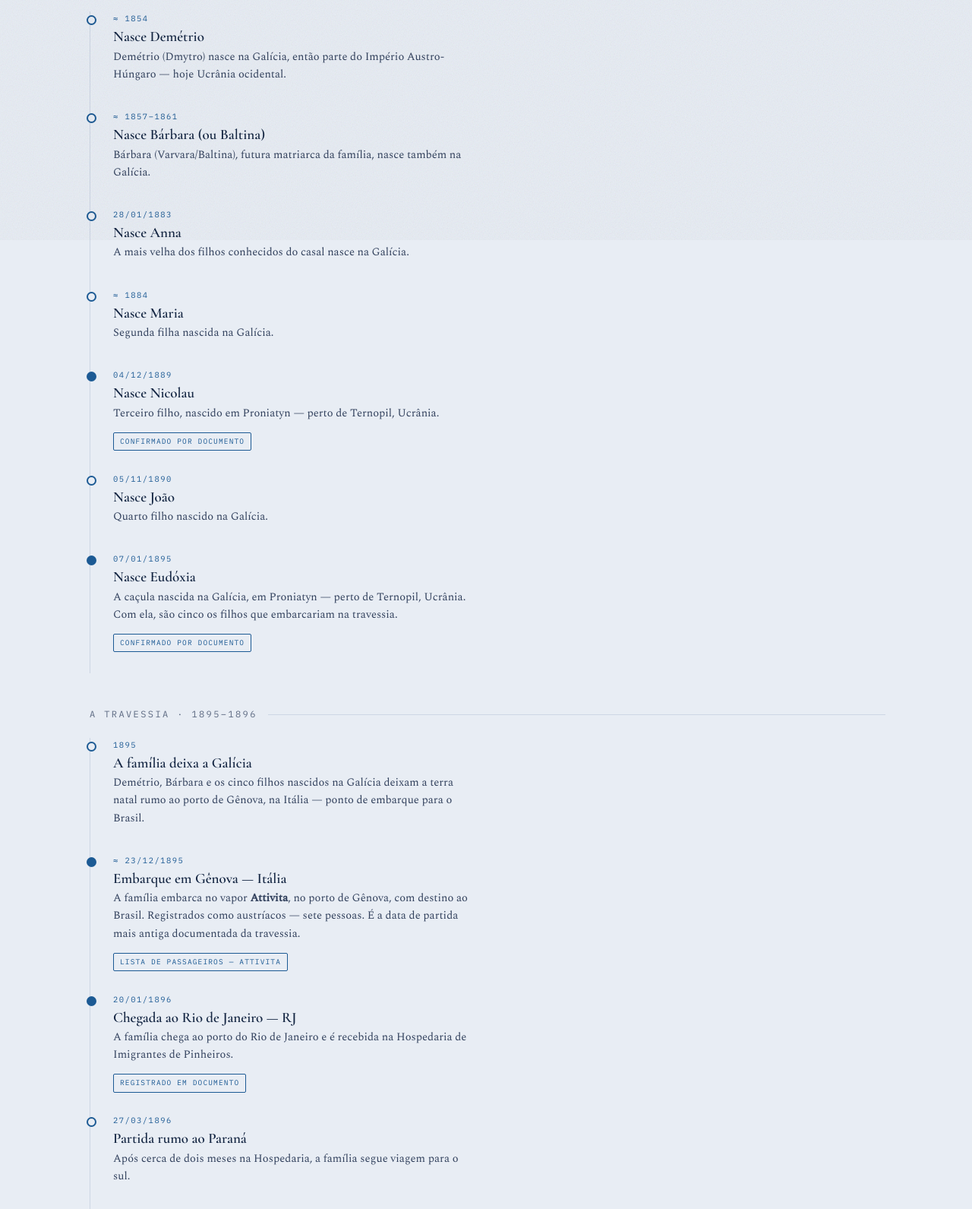
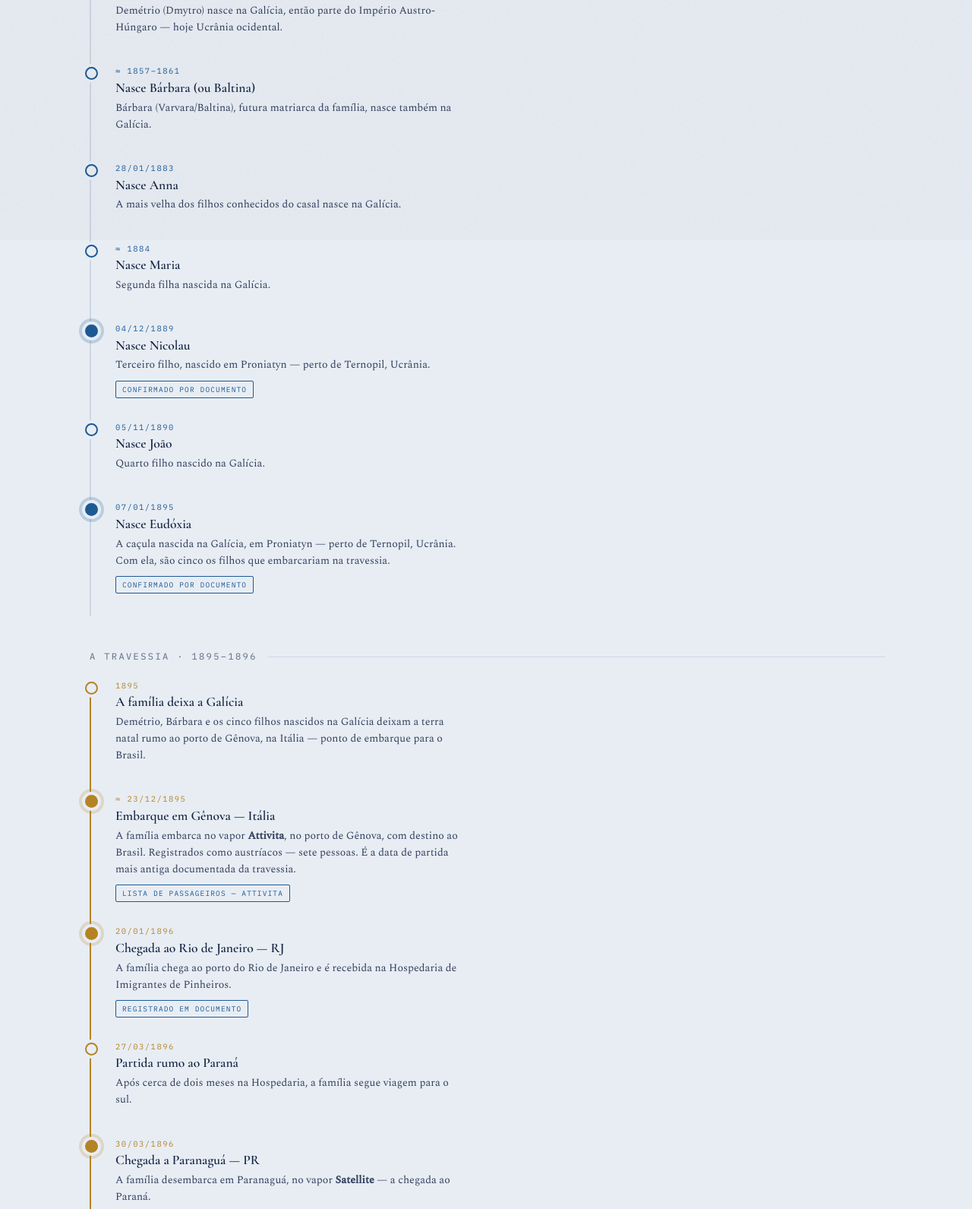
Before and after one commit to MiguelKotowey/origem-kotowey, a plain HTML site: page historia.html in a window 1280 px wide. Shown: the part 484-2075 px from the top of the page at 76% size. Drawn offline with nearby package versions, Linux system fonts and the light colour scheme.

Commit message:
Reduz fonte e redesenha timeline da página História (vertical)
Corpo de texto e introdução reduzidos (18px->15px). Timeline com
marcadores maiores e halo nas entradas confirmadas por documento,
trecho da travessia atlântica (saída da Galícia a Araucária) em
dourado, e revelação suave ao rolar a página (reaproveita observer já
existente). Testada variante horizontal e descartada por risco de UX
ruim no celular.

Co-Authored-By: Claude Sonnet 5 <noreply@anthropic.com>
Claude-Session: https://claude.ai/code/session_013bjLb1vYTLeNicNb8XdXQu

```diff
--- a/app.js
+++ b/app.js
@@ -8,6 +8,7 @@
   // deploy (Cloudflare) refletiu a mudança.
   var TIPOS = { achado: "Achado", documento: "Documento", imagem: "Imagem", conteudo: "Conteúdo", tecnico: "Técnico" };
   var ATUALIZACOES = [
+    { data: "13/11/2026 11:29", tipo: "tecnico", desc: "Página História: fonte reduzida, e timeline redesenhada (marcadores com halo, trecho da travessia atlântica em dourado, revelação suave ao rolar)." },
     { data: "13/11/2026 10:28", tipo: "tecnico", desc: "Rodapé passa a mostrar a data/hora da última atualização, com link para este histórico." },
     { data: "13/11/2026", tipo: "conteudo", desc: "Corrigidas as datas de nascimento de Nicolau (04/12/1889) e Evdóxia (07/01/1895) — confirmadas por ofício do Arquivo Estadual de Ternopil (ДАТО)." },
   ];
--- a/historia.html
+++ b/historia.html
@@ -22,44 +22,44 @@
 
       <div class="gen-label">Origem na Galícia (local provável)</div>
 
-      <div class="tl-item">
+      <div class="tl-item" data-reveal>
         <div class="tl-date">≈ 1854</div>
         <h3>Nasce Demétrio</h3>
         <p>Demétrio (Dmytro) nasce na Galícia, então parte do Império Austro-Húngaro — hoje Ucrânia ocidental.</p>
       </div>
 
-      <div class="tl-item">
+      <div class="tl-item" data-reveal>
         <div class="tl-date">≈ 1857–1861</div>
         <h3>Nasce Bárbara (ou Baltina)</h3>
         <p>Bárbara (Varvara/Baltina), futura matriarca da família, nasce também na Galícia.</p>
       </div>
 
-      <div class="tl-item">
+      <div class="tl-item" data-reveal>
         <div class="tl-date">28/01/1883</div>
         <h3>Nasce Anna</h3>
         <p>A mais velha dos filhos conhecidos do casal nasce na Galícia.</p>
       </div>
 
-      <div class="tl-item">
+      <div class="tl-item" data-reveal>
         <div class="tl-date">≈ 1884</div>
         <h3>Nasce Maria</h3>
         <p>Segunda filha nascida na Galícia.</p>
       </div>
 
-      <div class="tl-item doc">
+      <div class="tl-item doc" data-reveal>
         <div class="tl-date">04/12/1889</div>
         <h3>Nasce Nicolau</h3>
         <p>Terceiro filho, nascido em Proniatyn — perto de Ternopil, Ucrânia.</p>
         <span class="tag doc">Confirmado por documento</span>
       </div>
 
-      <div class="tl-item">
+      <div class="tl-item" data-reveal>
         <div class="tl-date">05/11/1890</div>
         <h3>Nasce João</h3>
         <p>Quarto filho nascido na Galícia.</p>
       </div>
 
-      <div class="tl-item doc">
+      <div class="tl-item doc" data-reveal>
         <div class="tl-date">07/01/1895</div>
         <h3>Nasce Eudóxia</h3>
         <p>A caçula nascida na Galícia, em Proniatyn — perto de Ternopil, Ucrânia. Com ela, são cinco os filhos que embarcariam na travessia.</p>
@@ -68,40 +68,40 @@
 
       <div class="gen-label">A travessia · 1895–1896</div>
 
-      <div class="tl-item">
+      <div class="tl-item travessia" data-reveal>
         <div class="tl-date">1895</div>
         <h3>A família deixa a Galícia</h3>
         <p>Demétrio, Bárbara e os cinco filhos nascidos na Galícia deixam a terra natal rumo ao porto de Gênova, na Itália — ponto de embarque para o Brasil.</p>
       </div>
 
-      <div class="tl-item doc">
+      <div class="tl-item doc travessia" data-reveal>
         <div class="tl-date">≈ 23/12/1895</div>
         <h3>Embarque em Gênova — Itália</h3>
         <p>A família embarca no vapor <b>Attivita</b>, no porto de Gênova, com destino ao Brasil. Registrados como austríacos — sete pessoas. É a data de partida mais antiga documentada da travessia.</p>
         <span class="tag doc">Lista de passageiros — Attivita</span>
       </div>
 
-      <div class="tl-item doc">
+      <div class="tl-item doc travessia" data-reveal>
         <div class="tl-date">20/01/1896</div>
         <h3>Chegada ao Rio de Janeiro — RJ</h3>
         <p>A família chega ao porto do Rio de Janeiro e é recebida na Hospedaria de Imigrantes de Pinheiros.</p>
         <span class="tag doc">Registrado em documento</span>
       </div>
 
-      <div class="tl-item">
+      <div class="tl-item travessia" data-reveal>
         <div class="tl-date">27/03/1896</div>
         <h3>Partida rumo ao Paraná</h3>
         <p>Após cerca de dois meses na Hospedaria, a família segue viagem para o sul.</p>
       </div>
 
-      <div class="tl-item doc">
+      <div class="tl-item doc travessia" data-reveal>
         <div class="tl-date">30/03/1896</div>
         <h3>Chegada a Paranaguá — PR</h3>
         <p>A família desembarca em Paranaguá, no vapor <b>Satellite</b> — a chegada ao Paraná.</p>
         <span class="tag doc">Registrado em documento</span>
       </div>
 
-      <div class="tl-item">
+      <div class="tl-item travessia" data-reveal>
         <div class="tl-date">Abril de 1896</div>
         <h3>Estabelecimento em Araucária — PR</h3>
         <p>A família se instala na <b>Colônia Francisco Torres</b>, região de Araucária, no Paraná — onde a comunidade ucraniana se firmaria.</p>
@@ -109,25 +109,25 @@
 
       <div class="gen-label">No Paraná</div>
 
-      <div class="tl-item">
+      <div class="tl-item" data-reveal>
         <div class="tl-date">20/02/1898</div>
         <h3>Nasce Sophia</h3>
         <p>Primeira filha nascida já no Brasil.</p>
       </div>
 
-      <div class="tl-item">
+      <div class="tl-item" data-reveal>
         <div class="tl-date">≈ 1900</div>
         <h3>Nasce Demétrio (filho)</h3>
         <p>O sétimo filho, também nascido no Brasil. A geração dos fundadores está completa.</p>
       </div>
 
-      <div class="tl-item">
+      <div class="tl-item" data-reveal>
         <div class="tl-date">≈ 1904</div>
         <h3>Falece Demétrio, o patriarca</h3>
         <p>Demétrio falece por volta de 1904. O local de sepultamento ainda não foi localizado.</p>
       </div>
 
-      <div class="tl-item doc">
+      <div class="tl-item doc" data-reveal>
         <div class="tl-date">09/07/1927</div>
         <h3>Falece Bárbara, a matriarca</h3>
         <p>Bárbara falece em Campo Largo — PR, com cerca de 70 anos. É sepultada em Araucária — PR, no Cemitério da Igreja Assunção de Nossa Senhora, com a lápide inscrita em ucraniano: <b>ВАРВАРА КОТОВИЙ</b>.</p>
@@ -137,31 +137,31 @@
         </div>
       </div>
 
-      <div class="tl-item">
+      <div class="tl-item" data-reveal>
         <div class="tl-date">26/09/1957</div>
         <h3>Falece Nicolau</h3>
         <p>Terceiro filho do casal fundador.</p>
       </div>
 
-      <div class="tl-item">
+      <div class="tl-item" data-reveal>
         <div class="tl-date">1967</div>
         <h3>Falece João</h3>
         <p>Quarto filho do casal fundador.</p>
       </div>
 
-      <div class="tl-item">
+      <div class="tl-item" data-reveal>
         <div class="tl-date">03/04/1980</div>
         <h3>Falece Anna</h3>
         <p>A mais velha dos filhos, aos 97 anos.</p>
       </div>
 
-      <div class="tl-item">
+      <div class="tl-item" data-reveal>
         <div class="tl-date">28/04/1985</div>
         <h3>Falece Eudóxia</h3>
         <p>Falece em Curitiba — PR, aos 91 anos.</p>
       </div>
 
-      <div class="tl-item">
+      <div class="tl-item" data-reveal>
         <div class="tl-date">04/08/1990</div>
         <h3>Falece Demétrio (filho)</h3>
         <p>O último dos sete filhos do casal fundador.</p>
--- a/style.css
+++ b/style.css
@@ -56,8 +56,8 @@ body {
   background: var(--bg);
   color: var(--ink);
   font-family: var(--serif);
-  font-size: 18px;
-  line-height: 1.72;
+  font-size: 15px;
+  line-height: 1.58;
   -webkit-font-smoothing: antialiased;
   text-rendering: optimizeLegibility;
   overflow-x: hidden;
@@ -158,7 +158,7 @@ h1, h2, h3 { font-family: var(--display); font-weight: 600; line-height: 1.02; }
   font-size: clamp(30px, 4vw, 46px); line-height: 1.05; margin: 0 0 8px;
 }
 .intro {
-  font-size: clamp(19px, 2.3vw, 23px); color: var(--ink-soft);
+  font-size: clamp(15px, 1.3vw, 16.5px); line-height: 1.6; color: var(--ink-soft);
   max-width: 62ch; margin: 0 0 40px; font-style: italic;
 }
 
@@ -182,8 +182,8 @@ section.bloco:first-of-type { border-top: 0; }
 }
 .hero h1 .cir { display: block; font-size: .34em; letter-spacing: .12em; color: var(--accent); font-weight: 600; margin-top: .3em; }
 .hero-sub {
-  margin: 34px 0 0; max-width: 54ch; font-size: clamp(18px, 2.4vw, 22px);
-  color: var(--ink-soft); line-height: 1.7;
+  margin: 34px 0 0; max-width: 54ch; font-size: clamp(15px, 1.3vw, 16.5px);
+  color: var(--ink-soft); line-height: 1.6;
 }
 .hero-meta {
   margin-top: 44px; display: flex; flex-wrap: wrap; gap: 12px 40px;
@@ -224,20 +224,33 @@ section.bloco:first-of-type { border-top: 0; }
    ============================================================ */
 .timeline { position: relative; margin-top: 20px; padding-left: 4px; }
 .tl-item {
-  position: relative; padding: 0 0 26px 30px; border-left: 1px solid var(--rule);
+  position: relative; padding: 0 0 30px 32px; border-left: 2px solid var(--rule);
+  transition: border-color .4s;
 }
 .tl-item:last-child { border-left-color: transparent; padding-bottom: 0; }
 .tl-item::before {
-  content: ""; position: absolute; left: -5px; top: 5px; width: 9px; height: 9px;
+  content: ""; position: absolute; left: -8px; top: 3px; width: 13px; height: 13px;
   border-radius: 50%; background: var(--bg); border: 2px solid var(--accent);
+  box-shadow: 0 0 0 4px var(--bg); transition: background .4s, border-color .4s, box-shadow .4s;
 }
-.tl-item.doc::before  { background: var(--accent); }
+.tl-item.doc::before {
+  background: var(--accent);
+  box-shadow: 0 0 0 4px var(--bg), 0 0 0 8px color-mix(in srgb, var(--accent) 22%, transparent);
+}
+/* trecho da travessia atlântica — linha e marcadores em trigo/dourado */
+.tl-item.travessia { border-left-color: var(--accent-2); }
+.tl-item.travessia::before { border-color: var(--accent-2); }
+.tl-item.travessia.doc::before {
+  background: var(--accent-2);
+  box-shadow: 0 0 0 4px var(--bg), 0 0 0 8px color-mix(in srgb, var(--accent-2) 22%, transparent);
+}
 .tl-date {
   font-family: var(--mono); font-size: 10.5px; letter-spacing: .14em; text-transform: uppercase;
   color: var(--accent); margin-bottom: 5px;
 }
-.tl-item h3 { font-size: 19px; margin: 0 0 6px; }
-.tl-item p { margin: 0 0 8px; color: var(--ink-soft); max-width: 66ch; font-size: 14.5px; line-height: 1.6; }
+.tl-item.travessia .tl-date { color: var(--accent-2); }
+.tl-item h3 { font-size: 17.5px; margin: 0 0 6px; }
+.tl-item p { margin: 0 0 8px; color: var(--ink-soft); max-width: 66ch; font-size: 14px; line-height: 1.58; }
 .tag {
   display: inline-block; font-family: var(--mono); font-size: 9.5px; letter-spacing: .12em;
   text-transform: uppercase; padding: 3px 8px; border: 1px solid var(--rule); border-radius: 2px;
```
